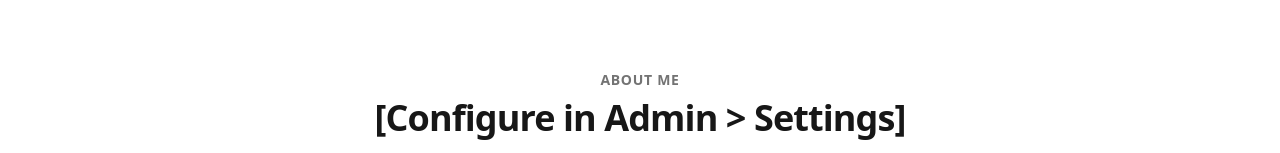
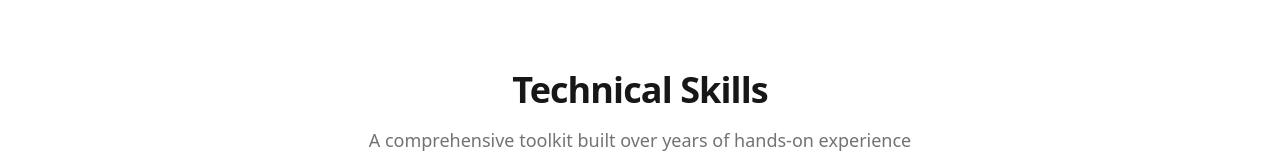
Before and after one commit to naren514/ProfilePage, a Next.js app: page / in a window 1280 px wide. Shown: the part 667-820 px from the top of the page. Built offline with nearby package versions, Linux system fonts and the light colour scheme; no server answers; the database is empty.

Commit message:
feat(home): remove About section from landing page

```diff
--- a/src/app/page.tsx
+++ b/src/app/page.tsx
@@ -1,11 +1,9 @@
 import { Hero } from "@/components/sections/hero";
-import { About } from "@/components/sections/about";
 import { Skills } from "@/components/sections/skills";
 import { ChatWidget } from "@/components/chat/chat-widget";
 import {
   getSiteSettings,
   getHeroSettings,
-  getAboutSettings,
   getSkillsSettings,
 } from "@/lib/settings";
 
@@ -15,13 +13,11 @@ export default async function Home() {
   const settings = await getSiteSettings();
 
   const heroSettings = getHeroSettings(settings);
-  const aboutSettings = getAboutSettings(settings);
   const skillsSettings = getSkillsSettings(settings);
 
   return (
     <>
       <Hero settings={heroSettings} />
-      <About settings={aboutSettings} />
       <Skills settings={skillsSettings} />
       <ChatWidget />
     </>
```
